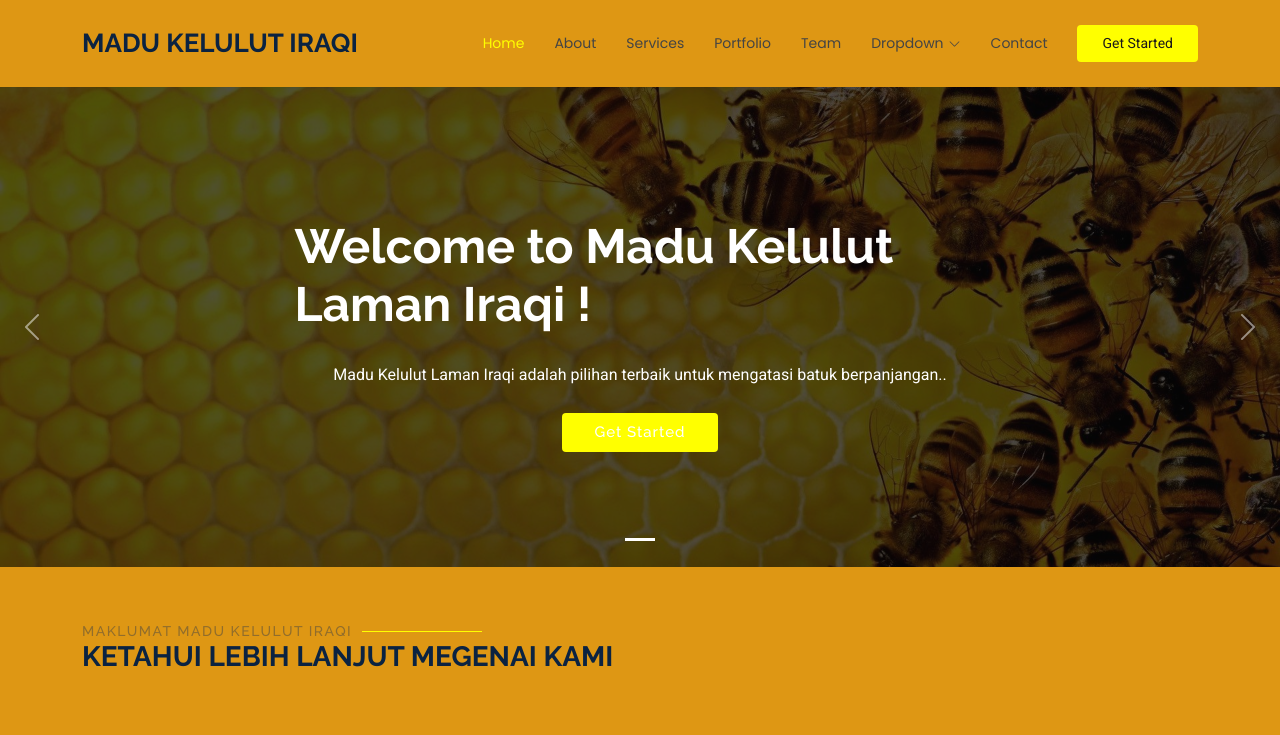
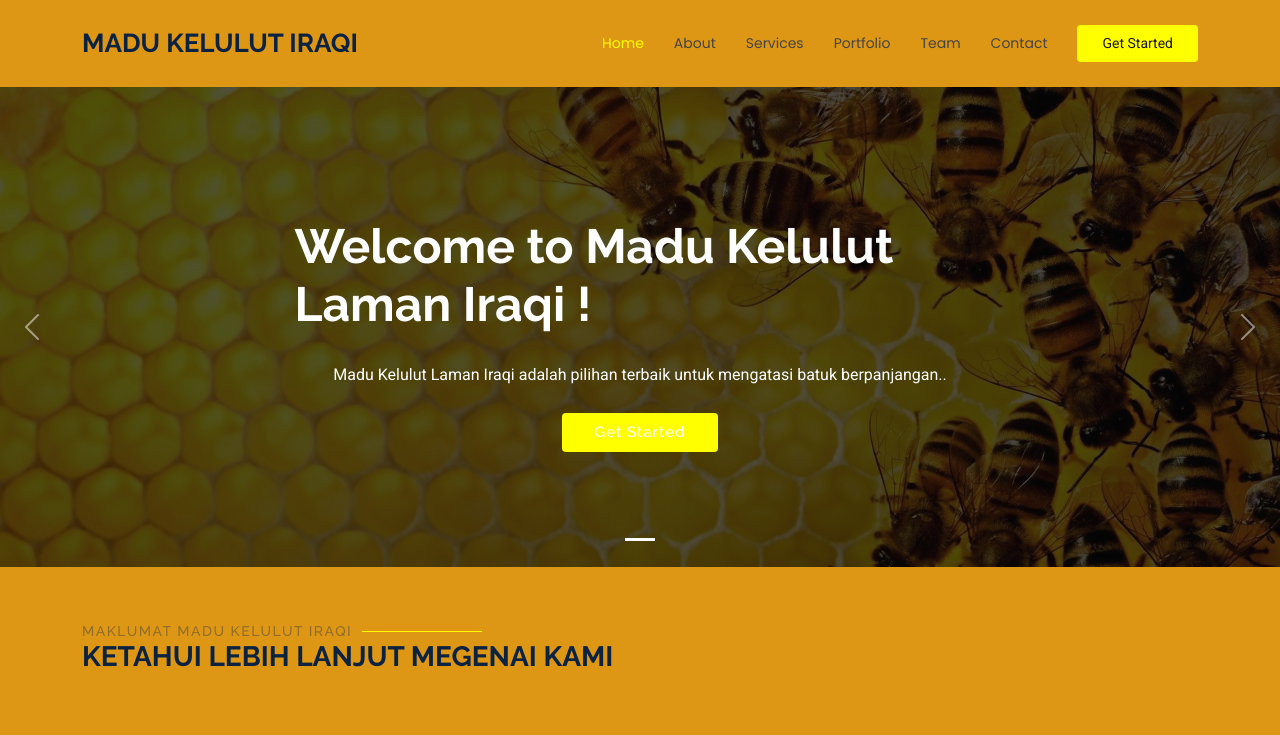
Before and after one commit to Aiman149/Madu-Kelulut, a plain HTML site: page index.html in a window 1280 px wide. Shown: the top 735 px of the page. Drawn offline with Linux system fonts and the light colour scheme.

Commit message:
remove-DropDown

```diff
--- a/index.html
+++ b/index.html
@@ -56,7 +56,7 @@
           <li><a href="#services">Services</a></li>
           <li><a href="#portfolio">Portfolio</a></li>
           <li><a href="#team">Team</a></li>
-          <li class="dropdown"><a href="#"><span>Dropdown</span> <i class="bi bi-chevron-down toggle-dropdown"></i></a>
+          <!-- <li class="dropdown"><a href="#"><span>Dropdown</span> <i class="bi bi-chevron-down toggle-dropdown"></i></a>
             <ul>
               <li><a href="#">Dropdown 1</a></li>
               <li class="dropdown"><a href="#"><span>Deep Dropdown</span> <i class="bi bi-chevron-down toggle-dropdown"></i></a>
@@ -71,7 +71,7 @@
               <li><a href="#">Dropdown 2</a></li>
               <li><a href="#">Dropdown 3</a></li>
               <li><a href="#">Dropdown 4</a></li>
-            </ul>
+            </ul> -->
           </li>
           <li><a href="#contact">Contact</a></li>
         </ul>
```
Also changed, not shown: portfolio-details.html (+2 -2 lines), service-details.html (+2 -2 lines), starter-page.html (+2 -2 lines).
